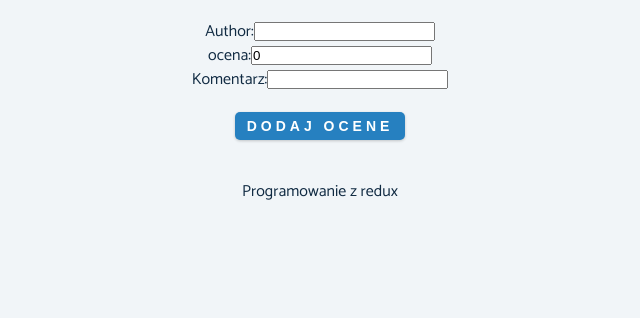
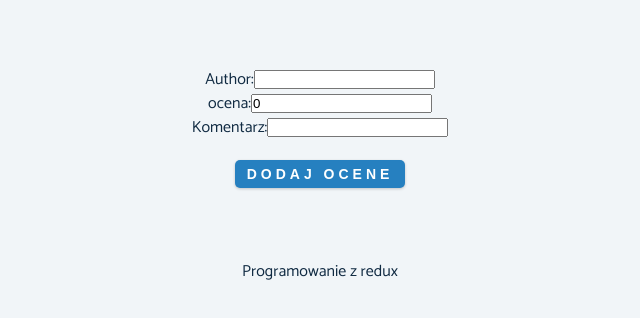
Before and after one commit to xxxmarxxx/first-react, a React (Create React App) app: page / in a window 1280 px wide. Shown: the top 318 px of the page, without its empty margins (320-960 px from the left). Built offline with nearby package versions, Linux system fonts and the light colour scheme.

Commit message:
add form

```diff
--- a/src/index.css
+++ b/src/index.css
@@ -134,6 +134,11 @@ li {
   text-decoration: none;
 }
 
+form{
+  margin: 1rem;
+  padding: 2rem;
+}
+
 .nav_link {
   padding: 20px;
   margin: 20px;
```
